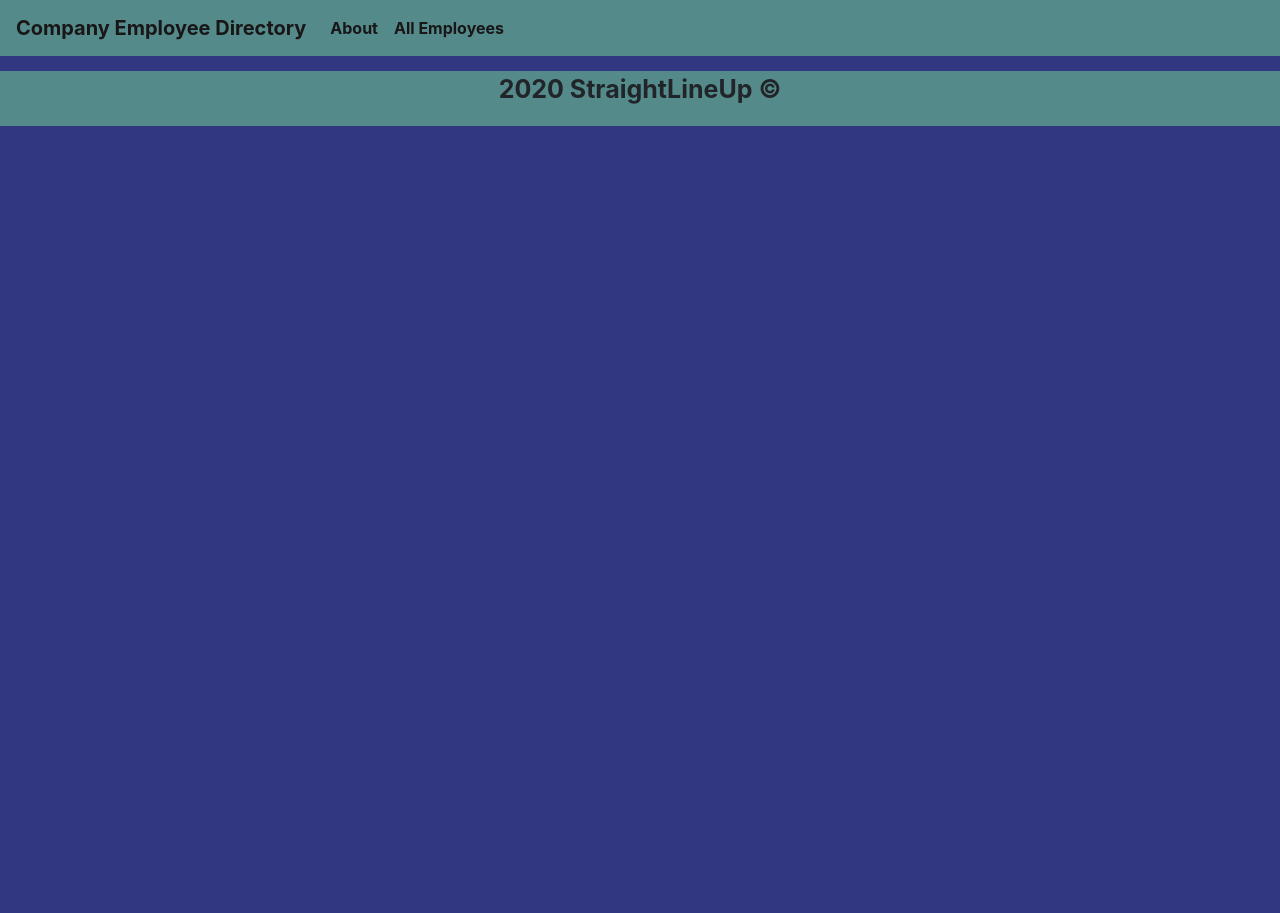
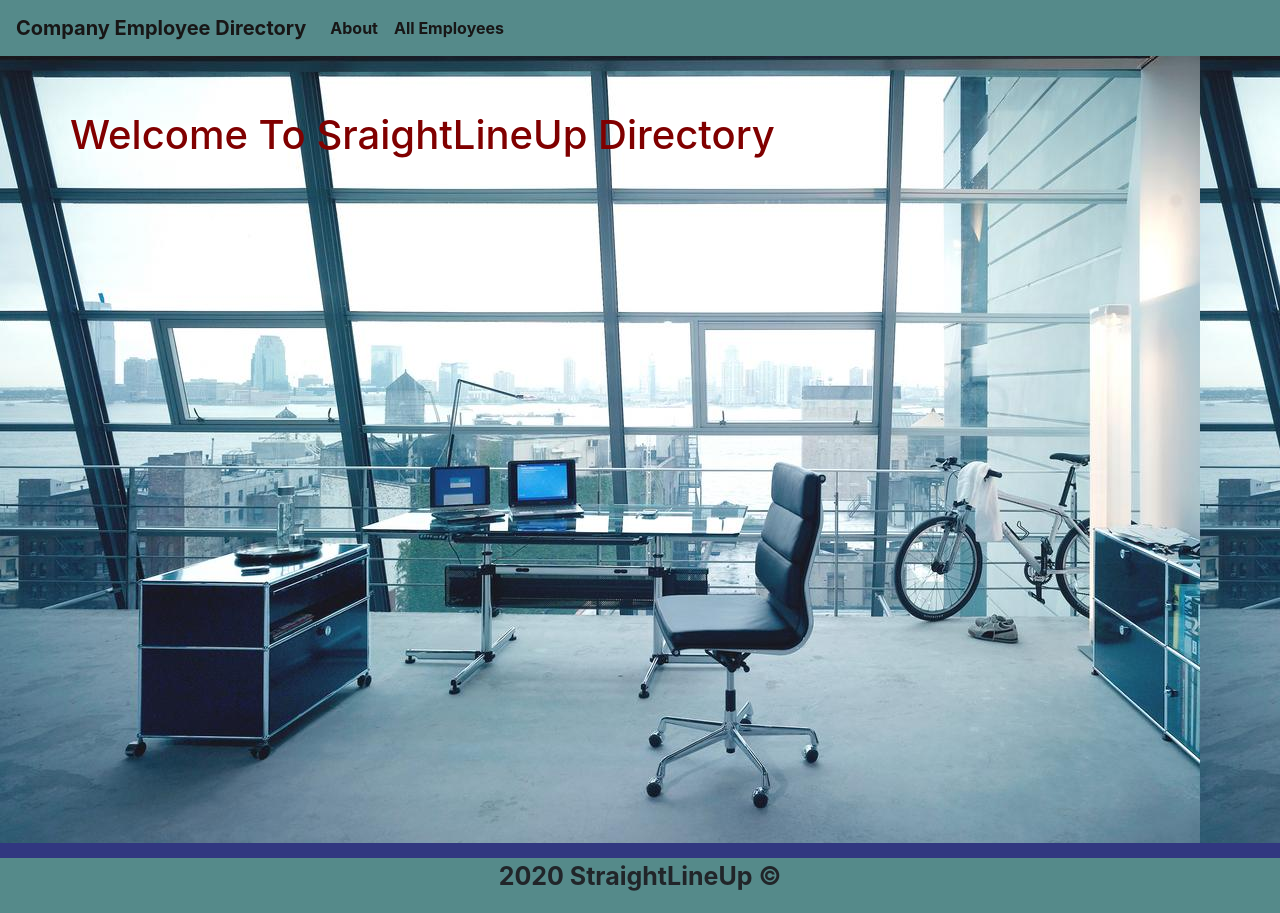
Before and after one commit to Grigore94/employee-directory, a React (Create React App) app in the folder employee-directory/: page / in a window 1280 px wide. Before the commit the page ends 800 px from the top, so only its background shows below. Built offline with nearby package versions, Linux system fonts and the light colour scheme.

Commit message:
added backgroung img to about page

```diff
--- a/employee-directory/src/App.js
+++ b/employee-directory/src/App.js
@@ -4,6 +4,7 @@ import Employees from './pages/Emlpoyees.js';
 import Navbar from './components/Navbar';
 import Footer from './components/Footer';
 import Wrapper from './components/Wrapper';
+import About from './pages/About.js'
 
 
 function App() {
@@ -12,8 +13,8 @@ function App() {
       <div>
         <Navbar />
         <Wrapper>
-          {/* <Route exact path="/" component={About} />
-          <Route exact path="/about" component={About} /> */}
+          <Route exact path="/" component={About} />
+          <Route exact path="/about" component={About} />
           <Route exact path="/all" component={Employees} />
         </Wrapper>
         <Footer />
--- /dev/null
+++ b/employee-directory/src/pages/About.js
@@ -0,0 +1,34 @@
+import React from 'react';
+import Container from '../components/Container';
+import Row from '../components/Row';
+import Background from '../components/img/office.jpg';
+
+var sectionStyle = {
+
+    height: "787px",
+    backgroundImage: `url(${Background})`
+}
+var welcomeSection = {
+    justifyContent: "center",
+    marginTop: "55px",
+    color: "#800000"
+}
+
+function About() {
+  return (
+
+    <div style={ sectionStyle }>
+
+      <Container>
+        <Row>
+           <h1 style={ welcomeSection }>Welcome To SraightLineUp Directory </h1>
+        </Row>
+
+
+      </Container>
+    </div>
+
+  );
+}
+
+export default About;
--- a/employee-directory/src/utils/Api.js
+++ b/employee-directory/src/utils/Api.js
@@ -3,6 +3,6 @@ import axios from "axios";
 // API random request to get 20 employees
 export default {
   findPeople: function() {
-      return axios.get('https://randomuser.me/api/?results=20&nat=us');
+      return axios.get('https://randomuser.me/api/?results=21&nat=us');
   }
 }
```
Also changed, not shown: employee-directory/src/components/Hero/index.js (deleted, +0 -12 lines), employee-directory/src/components/Hero/style.css (deleted), employee-directory/src/components/img/office.jpg (added).
